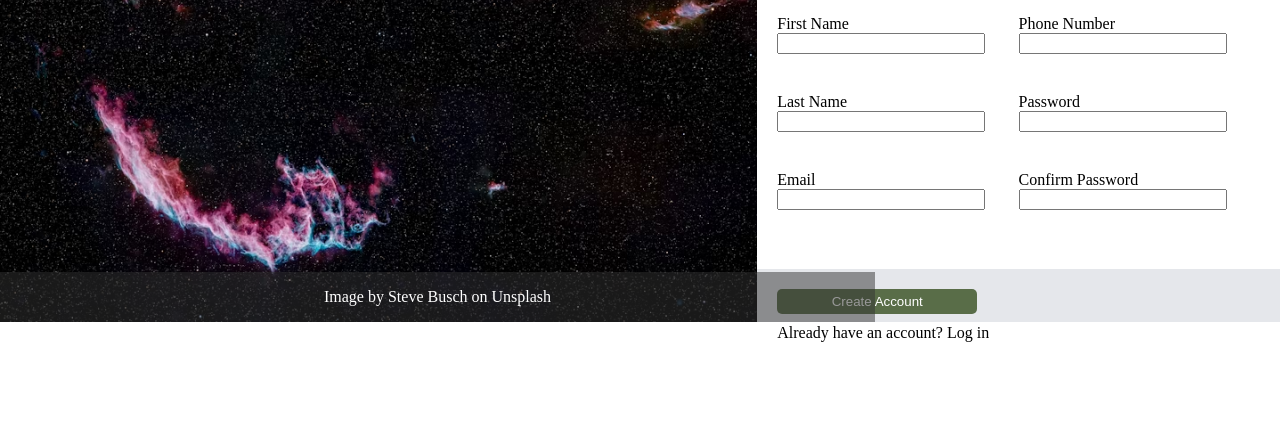
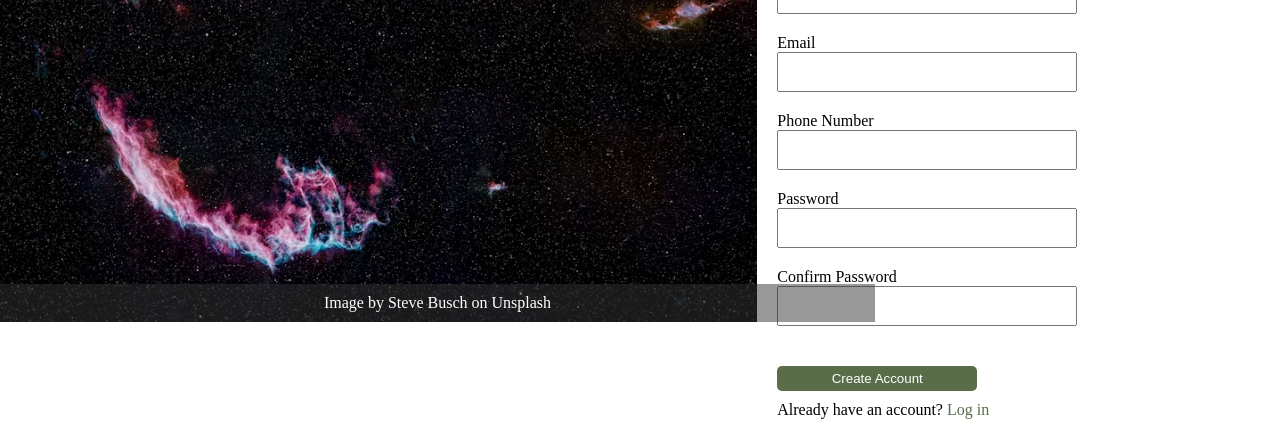
Before and after one commit to Sterztan/odin-sign-up-form, a plain HTML site: page index.html in a window 1280 px wide. Shown: the part 478-917 px from the top of the page. Before the commit the page ends 840 px from the top, so only its background shows below. Drawn offline with Linux system fonts and the light colour scheme.

Commit message:
Added font style for left logo, fixed spacing between inputs.

```diff
--- a/index.html
+++ b/index.html
@@ -64,7 +64,7 @@
             <div class="bottom">
                 <button class="account">Create Account</button>
                 <div>
-                    Already have an account? Log in
+                    Already have an account? <a href="index.html">Log in</a>
                 </div>
             </div>
     </div>
--- a/style.css
+++ b/style.css
@@ -1,3 +1,9 @@
+* {
+    box-sizing: border-box;
+    margin: 0;
+    padding: 0;
+}
+
 html, body {
     display: flex;
     margin: 0;
@@ -24,9 +30,9 @@ html, body {
 .form {
     font-size: 16px;
     display: flex;
-    flex-direction: column;
     flex-wrap: wrap;
     justify-content: left;
+    gap: 20px;
 }
 
 .middle {
@@ -38,13 +44,15 @@ html, body {
 }
 
 input {
-    max-width: 200px;
+    width: 300px;
+    height: 40px;
+    font-size: 18px;
 }
 
 .input-group {
     display: flex;
     flex-direction: column;
-    flex: 1 1 calc(33.333%);
+    flex: 1 1 auto;
 }
 
 .account {
@@ -91,6 +99,7 @@ input {
     justify-content: center;
     width: 875px;
     height: 200px;
+    font-family: "Norse-Bold", sans-serif;
 }
 
 .caption {
@@ -102,4 +111,15 @@ input {
     justify-content: center;
     align-items: center;
     background-color: rgba(50, 50, 50, 0.5);
+    padding: 10px;
 }
+
+a {
+    text-decoration: none;
+    color:#596D48;
+}
+
+@font-face {
+    font-family: "Norse-Bold";
+    src: url("fonts/Norse-Bold.otf") format("opentype");
+}
```
Also changed, not shown: fonts/Norse-Bold.otf (added).
